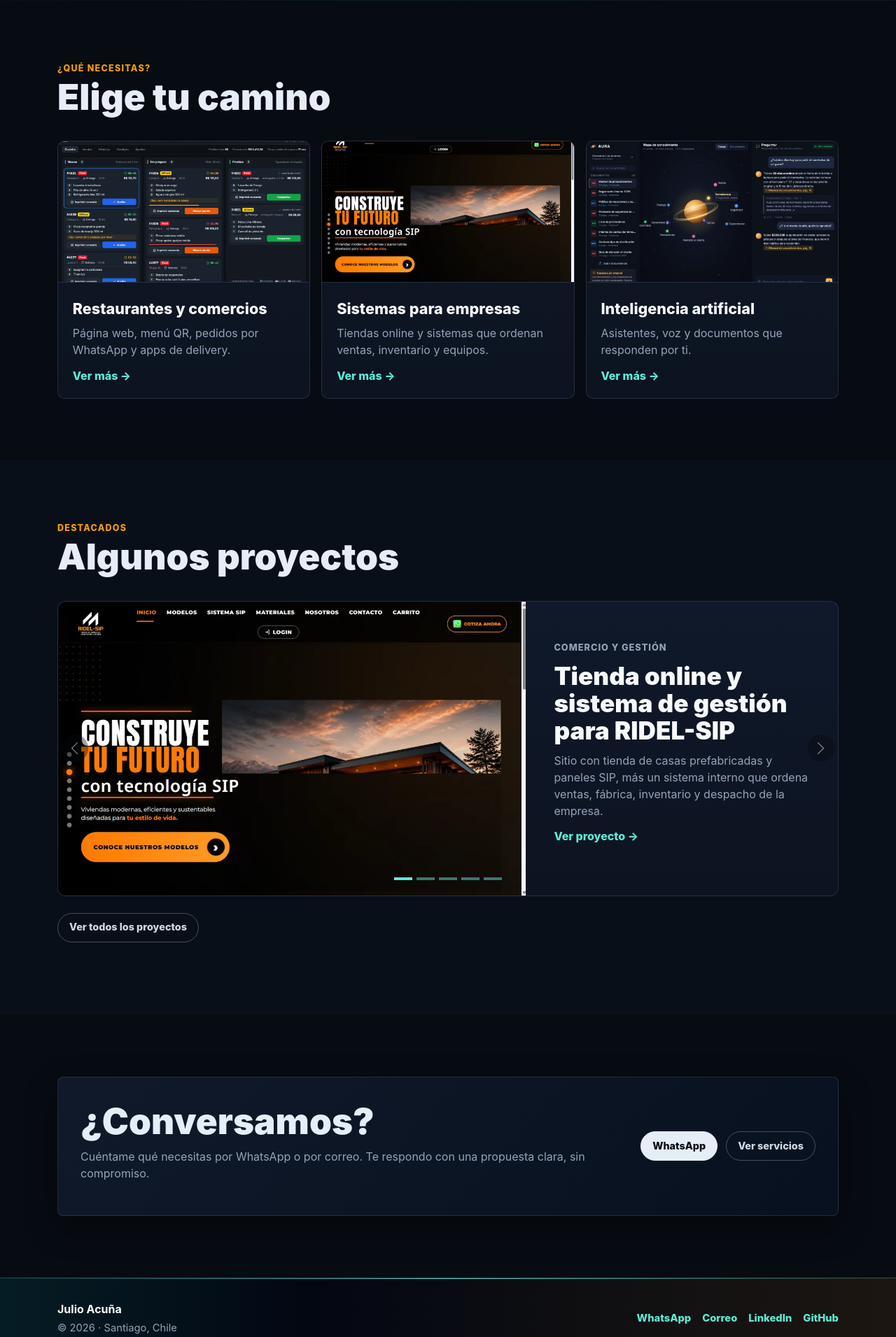
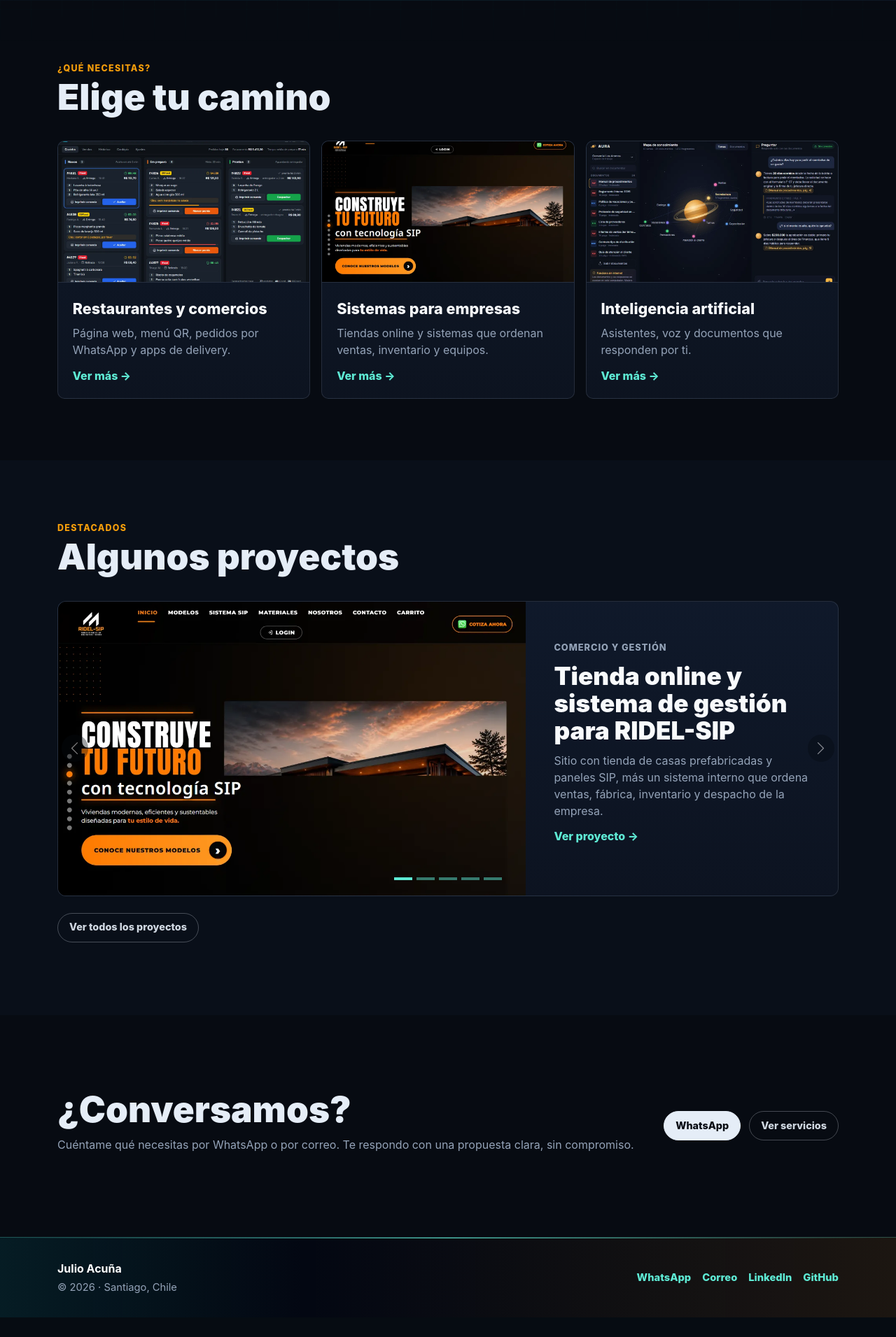
Before and after one commit to Julio-0Acuna/j0acuna-site, a PHP site: page / in a window 1280 px wide. Shown: the part 735-2646 px from the top of the page at 70% size. After the commit the page ends 2618 px from the top, so only its background shows below. Run offline with PHP 8.4, Linux system fonts and the light colour scheme; grey boxes are pictures that could not be loaded.

Commit message:
fix: capturas sin barra de desplazamiento y bloque Conversamos transparente

```diff
--- a/assets/css/styles.css
+++ b/assets/css/styles.css
@@ -495,11 +495,10 @@ body::before {
   grid-template-columns: 1fr auto;
   gap: 2rem;
   align-items: center;
-  padding: 2rem;
-  background: linear-gradient(135deg, rgba(16, 26, 43, 0.98), rgba(7, 17, 31, 0.98));
-  border: 1px solid var(--line);
-  border-radius: 8px;
-  box-shadow: 0 16px 48px rgba(0, 0, 0, 0.28);
+  padding: 1rem 0;
+  background: transparent;
+  border: 0;
+  box-shadow: none;
 }
 
 .contact-actions {
```
Also changed, not shown: assets/img/projects/obrascivilesmys-cl.webp, assets/img/projects/ridelsip-cl.webp, assets/img/projects/suitechile-cl.webp.
